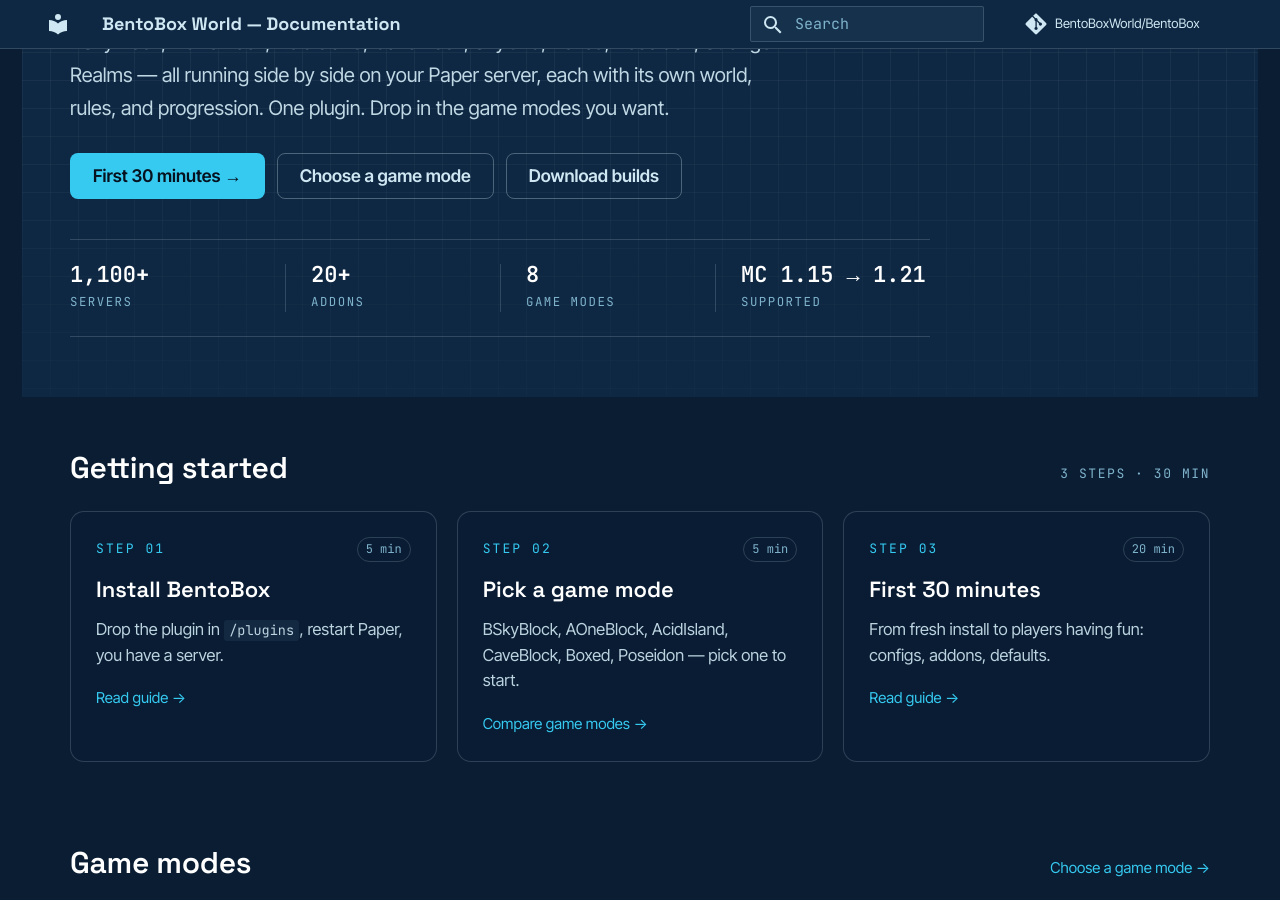
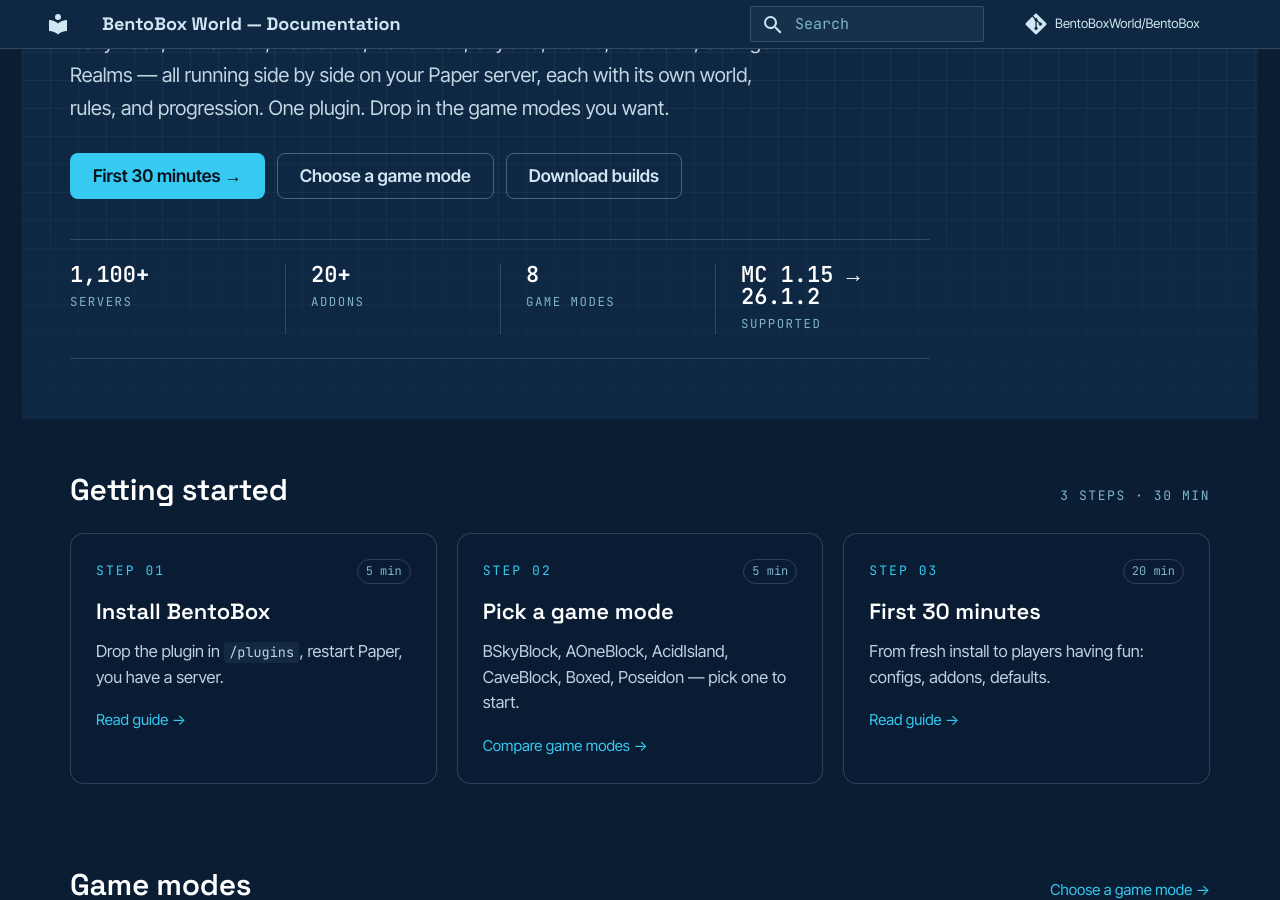
Before and after one commit to BentoBoxWorld/docs, an MkDocs documentation site: the page built from docs/index.md, in a window 1280 px wide and 900 px high, scrolled down 339 px. Built offline with MkDocs 1.6.1 and Material for MkDocs 9.7.7, drawn with Linux system fonts in a browser that asks for light colours; comment, search, counter and statistics services are not loaded.

Commit message:
Update Minecraft version in documentation (#54)

```diff
--- a/docs/index.md
+++ b/docs/index.md
@@ -33,7 +33,7 @@
       <div class="bb-stat__l">game modes</div>
     </div>
     <div class="bb-stat">
-      <div class="bb-stat__n">MC 1.15 &rarr; 1.21</div>
+      <div class="bb-stat__n">MC 1.15 &rarr; 26.1.2</div>
       <div class="bb-stat__l">supported</div>
     </div>
   </div>
```
